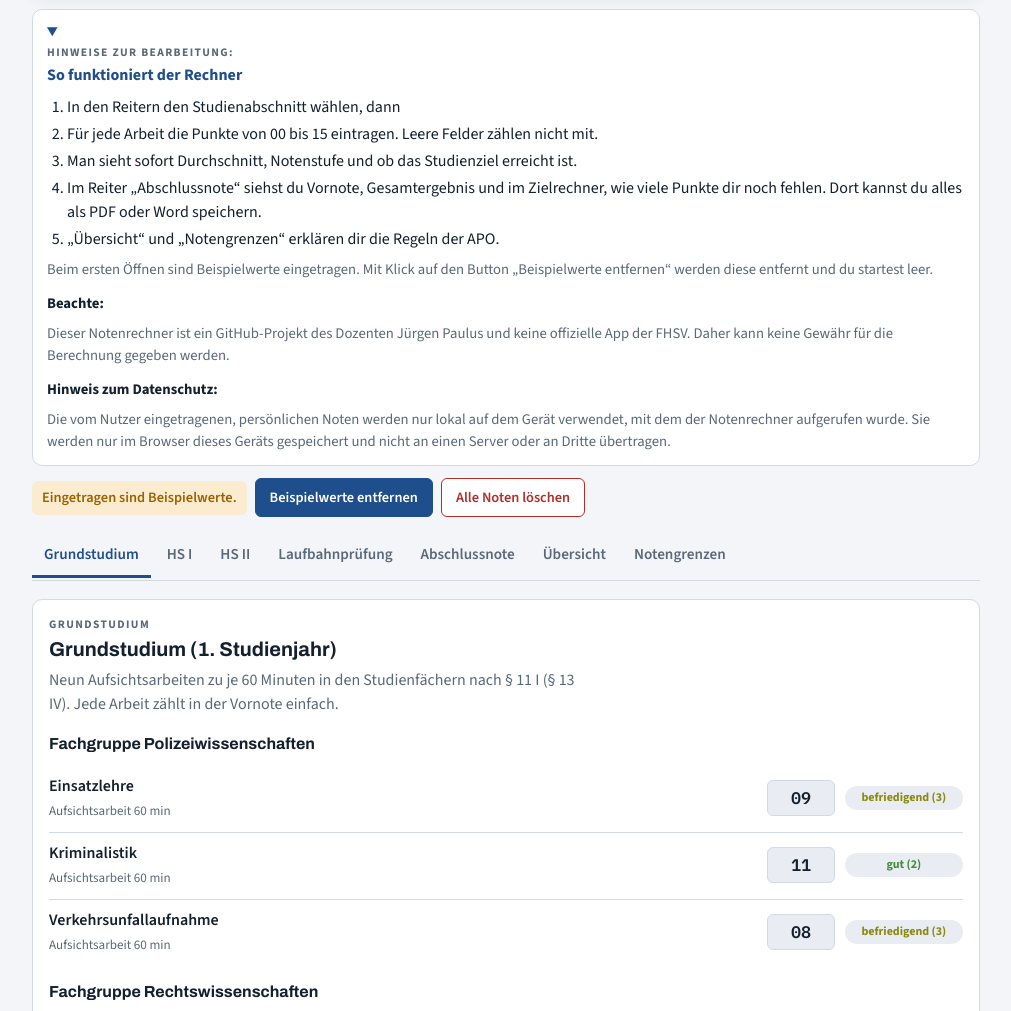
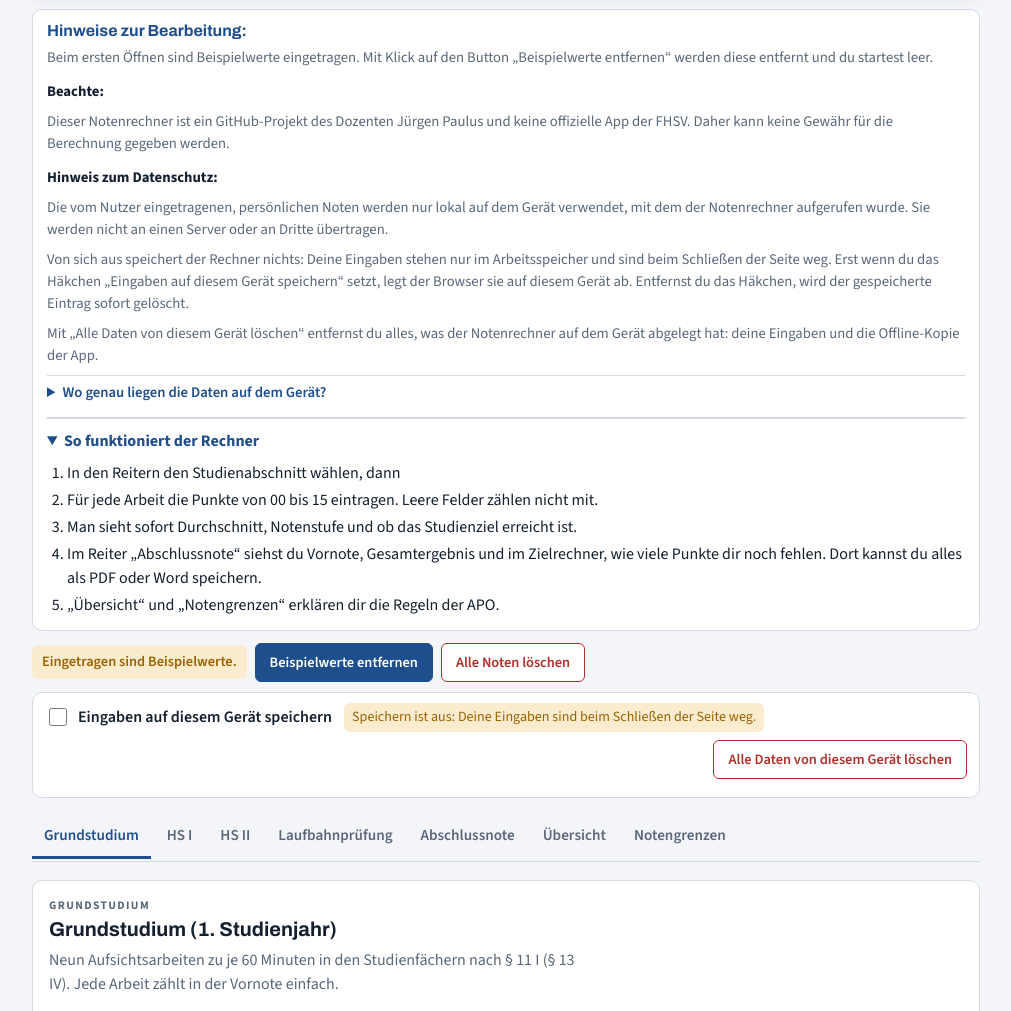
Before and after one commit to JuPa65/notenrechner-gd-pol-SL, a website: page index.html in a window 1280 px wide. Shown: the part 278-1289 px from the top of the page, without its empty margins (134-1145 px from the left). Drawn offline with Linux system fonts and the light colour scheme.

Commit message:
Datenschutz: Speichern nur auf Wunsch, Speicherort erklärt, alles vom Gerät löschen
- Voreinstellung: nichts wird gespeichert (Art. 25 Abs. 2 DSGVO); Häkchen schaltet localStorage ein
- Bestehende gespeicherte Daten behalten die Einstellung 'speichern'
- Neuer Knopf löscht Eintrag, Offline-Cache und Service Worker
- Hinweise zur Bearbeitung oben, 'So funktioniert der Rechner' darunter

Co-Authored-By: Claude Opus 5.5 <noreply@anthropic.com>
Claude-Session: https://claude.ai/code/session_015H8wg6jrxBs1YKFbi9uA4Z

```diff
--- a/app.js
+++ b/app.js
@@ -79,8 +79,24 @@ function loadState(raw){
   o.name=cleanText(d.name); o.jg=cleanText(d.jg); if(typeof d.helpOpen==="boolean")o.helpOpen=d.helpOpen;
   return o;
 }
-try{const r=localStorage.getItem(KEY);if(r){S=loadState(r);}else{S.v={...DEMO};S.demo=true;}}catch(e){S={v:{...DEMO},demo:true,tab:"gs",target:9.5,name:"",jg:""};}
-function save(){try{localStorage.setItem(KEY,JSON.stringify(S));}catch(e){}}
+/* Datenschutz durch Voreinstellung: gespeichert wird nur, wenn die Person es einschaltet.
+   Wer schon Daten gespeichert hat, behaelt die Einstellung "speichern". */
+let PERSIST=false;
+try{const r=localStorage.getItem(KEY);if(r){S=loadState(r);PERSIST=true;}else{S.v={...DEMO};S.demo=true;}}catch(e){S={v:{...DEMO},demo:true,tab:"gs",target:9.5,name:"",jg:""};}
+function save(){if(!PERSIST)return;try{localStorage.setItem(KEY,JSON.stringify(S));}catch(e){}}
+function setPersist(on){PERSIST=!!on;if(PERSIST){save();}else{try{localStorage.removeItem(KEY);}catch(e){}}updatePersist();}
+async function wipeDevice(){
+  try{localStorage.removeItem(KEY);}catch(e){}
+  try{if(window.caches){const ks=await caches.keys();await Promise.all(ks.filter(k=>k.startsWith("notenrechner-")).map(k=>caches.delete(k)));}}catch(e){}
+  try{if(navigator.serviceWorker){const rs=await navigator.serviceWorker.getRegistrations();await Promise.all(rs.map(r=>r.unregister()));}}catch(e){}
+  PERSIST=false;S={v:{...DEMO},demo:true,tab:"gs",target:9.5,name:"",jg:""};build();
+  const m=document.getElementById("persist-msg");if(m)m.textContent="Alle Daten des Notenrechners wurden von diesem Ger\u00e4t gel\u00f6scht. Bis du das H\u00e4kchen wieder setzt, wird nichts gespeichert.";
+}
+function updatePersist(){
+  const cb=document.getElementById("persist"),st=document.getElementById("persist-state");
+  if(cb)cb.checked=PERSIST;
+  if(st){st.textContent=PERSIST?"Speichern ist an: Deine Eingaben liegen im Browser dieses Ger\u00e4ts.":"Speichern ist aus: Deine Eingaben sind beim Schlie\u00dfen der Seite weg.";st.className="pstate "+(PERSIST?"on":"off");}
+}
 
 /* \u00a7 28 II: zwei Dezimalstellen, dritte Stelle kaufm\u00e4nnisch gerundet */
 const r2=x=>x==null?null:Math.round((x+1e-9)*100)/100;
@@ -183,6 +199,15 @@ function build(){
   const help=document.getElementById("help");
   help.open=S.helpOpen!==false;
   help.ontoggle=()=>{S.helpOpen=help.open;save();};
+  const cb=document.getElementById("persist");cb.onchange=()=>{setPersist(cb.checked);document.getElementById("persist-msg").textContent="";};
+  const w1=document.getElementById("wipe1"),w2=document.getElementById("wipe2");
+  w1.hidden=false;w2.hidden=true;
+  w1.onclick=()=>{w1.hidden=true;w2.hidden=false;setTimeout(()=>{w1.hidden=false;w2.hidden=true;},6000);};
+  w2.onclick=()=>{wipeDevice();};
+  const o=location.origin&&location.origin!=="null"?location.origin:"(lokale Datei)";
+  document.querySelectorAll(".js-origin").forEach(e=>e.textContent=o);
+  document.querySelectorAll(".js-ff").forEach(e=>e.textContent=o.replace("://","+++").replace(/:(\d+)$/,"+$1"));
+  updatePersist();
   showTab();update();
 }
 function showTab(){
--- a/index.html
+++ b/index.html
@@ -151,21 +151,39 @@ ul.plain li{margin:2px 0}
     <div class="tile main"><span class="eyebrow">Abschlussnote</span><span class="v" id="b-ab">--</span><span class="s" id="b-ab-s"></span></div>
   </div>
 
-  <details class="help" id="help">
-    <summary><span class="help-kicker">Hinweise zur Bearbeitung:</span>So funktioniert der Rechner</summary>
-    <ol>
-      <li>In den Reitern den Studienabschnitt w&#228;hlen, dann</li>
+  <section class="help" aria-label="Hinweise zur Bearbeitung">
+    <h2 class="help-title">Hinweise zur Bearbeitung:</h2>
+    <p>Beim ersten &#214;ffnen sind Beispielwerte eingetragen. Mit Klick auf den Button &#8222;Beispielwerte entfernen&#8220; werden diese entfernt und du startest leer.</p>
+    <p class="help-h">Beachte:</p>
+    <p>Dieser Notenrechner ist ein GitHub-Projekt des Dozenten J&#252;rgen Paulus und keine offizielle App der FHSV. Daher kann keine Gew&#228;hr f&#252;r die Berechnung gegeben werden.</p>
+    <p class="help-h">Hinweis zum Datenschutz:</p>
+    <p>Die vom Nutzer eingetragenen, pers&#246;nlichen Noten werden nur lokal auf dem Ger&#228;t verwendet, mit dem der Notenrechner aufgerufen wurde. Sie werden nicht an einen Server oder an Dritte &#252;bertragen.</p>
+    <p>Von sich aus speichert der Rechner nichts: Deine Eingaben stehen nur im Arbeitsspeicher und sind beim Schlie&#223;en der Seite weg. Erst wenn du das H&#228;kchen &#8222;Eingaben auf diesem Ger&#228;t speichern&#8220; setzt, legt der Browser sie auf diesem Ger&#228;t ab. Entfernst du das H&#228;kchen, wird der gespeicherte Eintrag sofort gel&#246;scht.</p>
+    <p>Mit &#8222;Alle Daten von diesem Ger&#228;t l&#246;schen&#8220; entfernst du alles, was der Notenrechner auf dem Ger&#228;t abgelegt hat: deine Eingaben und die Offline-Kopie der App.</p>
+    <details class="where">
+      <summary>Wo genau liegen die Daten auf dem Ger&#228;t?</summary>
+      <p>Gespeichert wird ein einziger Eintrag mit dem Namen <code>notenrechner-gd-pol-apo2024</code> im lokalen Speicher (localStorage) des Browsers, und zwar nur f&#252;r die Adresse <code class="js-origin"></code>. Andere Webseiten k&#246;nnen ihn nicht lesen. Die Offline-Kopie im Cache-Speicher enth&#228;lt nur die Programmdateien, keine Noten.</p>
+      <p>Ansehen kannst du den Eintrag am PC mit F12 (Entwicklertools), dort unter &#8222;Anwendung&#8220; bzw. &#8222;Application&#8220;, dann &#8222;Lokaler Speicher&#8220;. Die Browser legen ihn in diesen Ordnern ab (der Profilname kann abweichen):</p>
+      <ul>
+        <li>Chrome (Windows): <code>%LOCALAPPDATA%\Google\Chrome\User Data\Default\Local Storage\leveldb</code></li>
+        <li>Edge (Windows): <code>%LOCALAPPDATA%\Microsoft\Edge\User Data\Default\Local Storage\leveldb</code></li>
+        <li>Firefox (Windows): <code>%APPDATA%\Mozilla\Firefox\Profiles\&lt;Profil&gt;\storage\default\<span class="js-ff"></span>\ls</code></li>
+        <li>Chrome (macOS): <code>~/Library/Application Support/Google/Chrome/Default/Local Storage/leveldb</code></li>
+        <li>Safari, iPhone, iPad und Android: im gesch&#252;tzten Datenbereich des Browsers, &#252;ber einen Dateimanager nicht erreichbar.</li>
+      </ul>
+      <p>Diese Ordner enthalten auch Daten anderer Webseiten. L&#246;sche dort deshalb keine Dateien von Hand, sondern nutze den Button unten oder die Browser-Einstellungen (Website-Daten l&#246;schen).</p>
+    </details>
+    <details class="howto" id="help">
+      <summary>So funktioniert der Rechner</summary>
+      <ol>
+        <li>In den Reitern den Studienabschnitt w&#228;hlen, dann</li>
       <li>F&#252;r jede Arbeit die Punkte von 00 bis 15 eintragen. Leere Felder z&#228;hlen nicht mit.</li>
       <li>Man sieht sofort Durchschnitt, Notenstufe und ob das Studienziel erreicht ist.</li>
       <li>Im Reiter &#8222;Abschlussnote&#8220; siehst du Vornote, Gesamtergebnis und im Zielrechner, wie viele Punkte dir noch fehlen. Dort kannst du alles als PDF oder Word speichern.</li>
       <li>&#8222;&#220;bersicht&#8220; und &#8222;Notengrenzen&#8220; erkl&#228;ren dir die Regeln der APO.</li>
     </ol>
-    <p>Beim ersten &#214;ffnen sind Beispielwerte eingetragen. Mit Klick auf den Button &#8222;Beispielwerte entfernen&#8220; werden diese entfernt und du startest leer.</p>
-    <p class="help-h">Beachte:</p>
-    <p>Dieser Notenrechner ist ein GitHub-Projekt des Dozenten J&#252;rgen Paulus und keine offizielle App der FHSV. Daher kann keine Gew&#228;hr f&#252;r die Berechnung gegeben werden.</p>
-    <p class="help-h">Hinweis zum Datenschutz:</p>
-    <p>Die vom Nutzer eingetragenen, pers&#246;nlichen Noten werden nur lokal auf dem Ger&#228;t verwendet, mit dem der Notenrechner aufgerufen wurde. Sie werden nur im Browser dieses Ger&#228;ts gespeichert und nicht an einen Server oder an Dritte &#252;bertragen.</p>
-  </details>
+    </details>
+  </section>
 
   <div class="toolbar">
     <span id="demo-hint" class="hint" hidden>Eingetragen sind Beispielwerte.</span>
@@ -174,14 +192,34 @@ ul.plain li{margin:2px 0}
     <button class="btn danger" id="clear1" type="button">Alle Noten l&#246;schen</button>
     <button class="btn danger" id="clear2" type="button" hidden>Wirklich alle l&#246;schen?</button>
   </div>
+  <div class="privacy">
+    <label class="pswitch"><input type="checkbox" id="persist"> Eingaben auf diesem Ger&#228;t speichern</label>
+    <span id="persist-state" class="pstate"></span>
+    <button class="btn danger" id="wipe1" type="button">Alle Daten von diesem Ger&#228;t l&#246;schen</button>
+    <button class="btn danger" id="wipe2" type="button" hidden>Ja, alles vom Ger&#228;t l&#246;schen</button>
+    <span id="persist-msg" class="pmsg" aria-live="polite"></span>
+  </div>
   <style>
     .help{margin-top:12px;background:var(--surface);border:1px solid var(--line);border-radius:10px;padding:10px 14px}
     .help summary{cursor:pointer;font-weight:700;color:var(--accent)}
+    .help .help-title{font:700 1rem var(--display);font-stretch:85%;color:var(--accent);margin:2px 0 4px}
+    .help .howto{margin-top:12px;border-top:2px solid var(--line);padding-top:10px}
     .help ol{margin:8px 0 0;padding-left:20px}
     .help li{margin:3px 0}
     .help p{margin:8px 0 2px;color:var(--muted);font-size:.92rem}
     .help .help-kicker{display:block;font-size:.72rem;letter-spacing:.12em;text-transform:uppercase;color:var(--muted);margin-bottom:2px}
     .help p.help-h{color:var(--fg);font-weight:700;margin-top:12px}
+    .help .where{margin-top:8px;border-top:1px solid var(--line);padding-top:6px}
+    .help .where summary{font-weight:600;font-size:.92rem}
+    .help ul{margin:6px 0 0;padding-left:20px;color:var(--muted);font-size:.88rem}
+    .help code{font:500 .8rem var(--mono);background:var(--surface2);padding:1px 4px;border-radius:4px;word-break:break-all;color:var(--fg)}
+    .privacy{display:flex;flex-wrap:wrap;gap:8px 12px;align-items:center;margin-top:10px;padding:10px 12px;background:var(--surface);border:1px solid var(--line);border-radius:10px}
+    .pswitch{display:flex;gap:8px;align-items:center;font-weight:600;cursor:pointer}
+    .pswitch input{width:18px;height:18px;accent-color:var(--accent)}
+    .pstate{font-size:.88rem;border-radius:6px;padding:4px 8px}
+    .pstate.off{background:var(--warn-soft);color:var(--warn)} .pstate.on{background:var(--good-soft);color:var(--good)}
+    .pmsg{font-size:.88rem;color:var(--good);flex-basis:100%}
+    .privacy .btn{margin-left:auto}
     .toolbar{display:flex;flex-wrap:wrap;gap:8px;align-items:center;margin-top:12px}
     .toolbar .hint{font-size:.9rem;font-weight:600;color:var(--warn);background:var(--warn-soft);border-radius:6px;padding:6px 10px}
   </style>
--- a/sw.js
+++ b/sw.js
@@ -1,5 +1,5 @@
 /* Offline-Cache nur fuer eigene Dateien dieser App */
-const PREFIX="notenrechner-",CACHE=PREFIX+"v11";
+const PREFIX="notenrechner-",CACHE=PREFIX+"v12";
 const SHELL=["./","index.html","app.js","manifest.webmanifest","fonts/fonts.css",
  "fonts/archivo-latin-700-normal.woff2","fonts/archivo-latin-800-normal.woff2",
  "fonts/source-sans-3-latin-400-normal.woff2","fonts/source-sans-3-latin-600-normal.woff2","fonts/source-sans-3-latin-700-normal.woff2",
```
